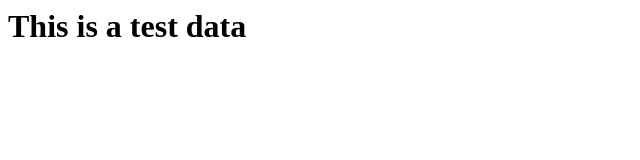
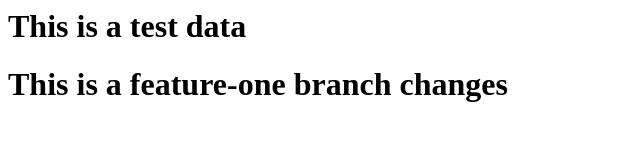
Before and after one commit to cloudtechiez999/besant-demo, a plain HTML site: page index.html in a window 1280 px wide. Shown: the whole page, without its empty margins (0-640 px from the left). Drawn offline with Linux system fonts and the light colour scheme.

Commit message:
feature-one changes

```diff
--- a/index.html
+++ b/index.html
@@ -1 +1,2 @@
 <h1>This is a test data</h1>
+<h1>This is a feature-one branch changes</h1>
```
